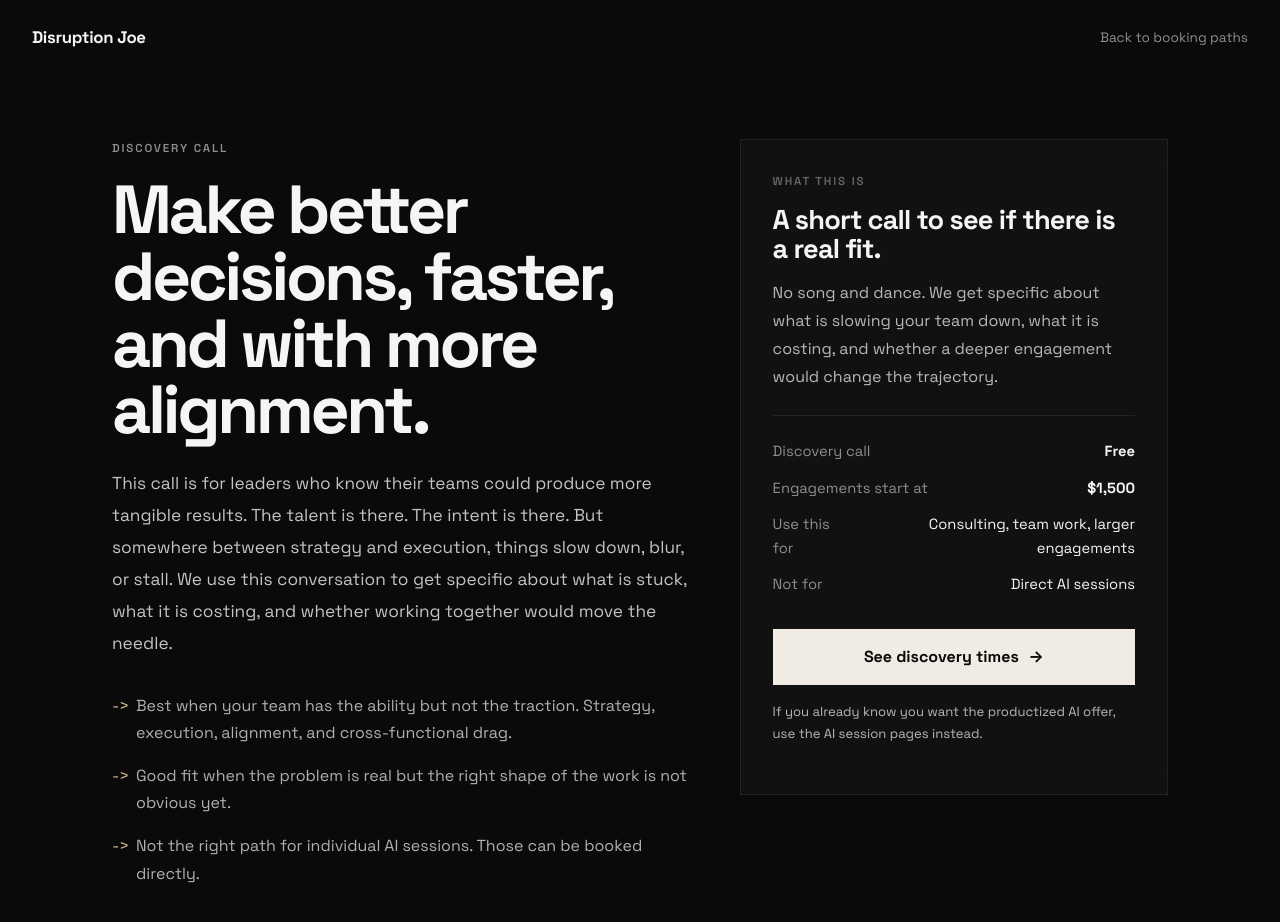
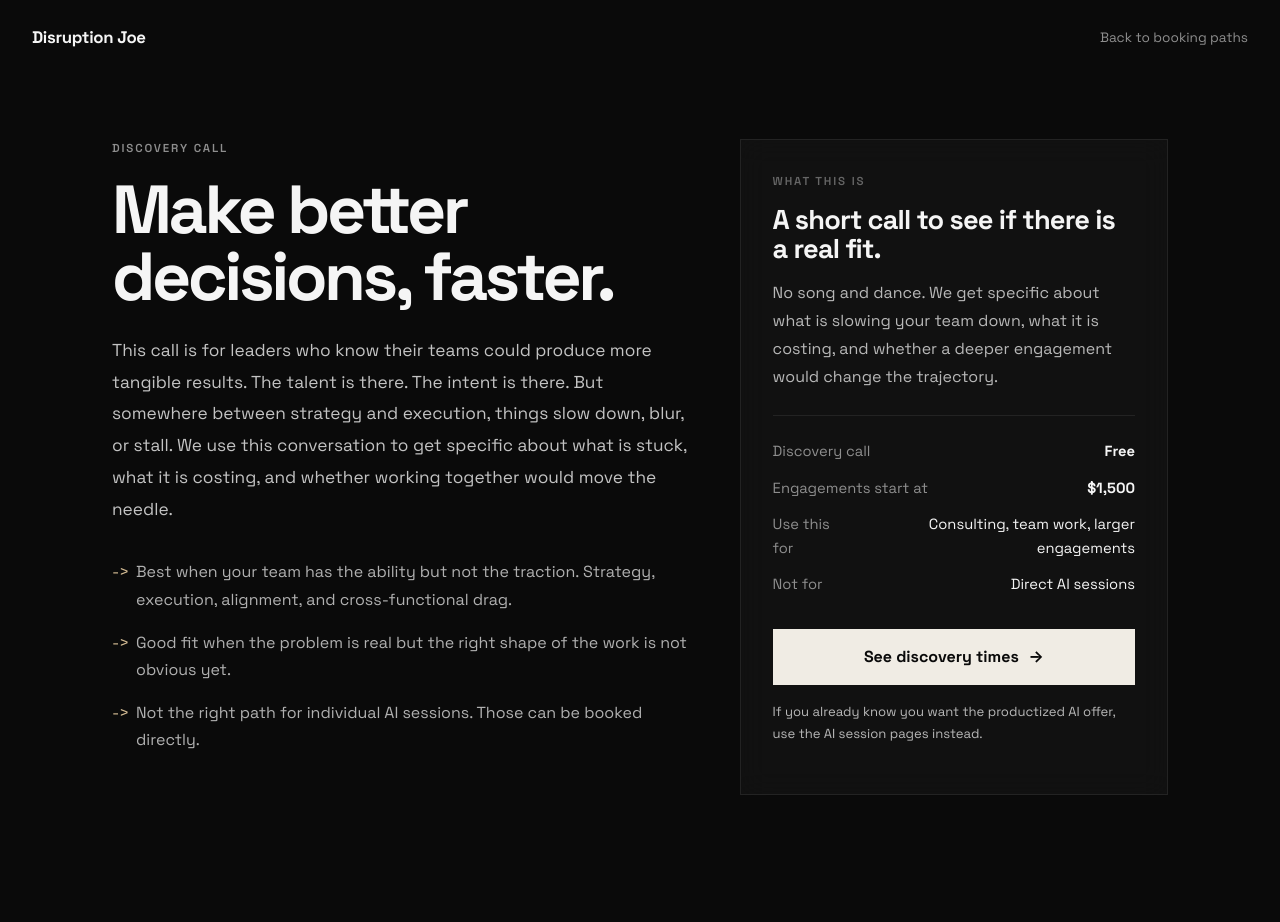
Before and after one commit to disruptionjoe/disruptionjoe.com, a plain HTML site: page discovery/index.html in a window 1280 px wide. After the commit the page ends 891 px from the top, so only its background shows below. Drawn offline with Linux system fonts and the light colour scheme.

Commit message:
Update index.html

```diff
--- a/discovery/index.html
+++ b/discovery/index.html
@@ -59,7 +59,7 @@
   <main>
     <section>
       <div class="eyebrow">Discovery Call</div>
-      <h1>Make better decisions, faster, and with more alignment.</h1>
+      <h1>Make better decisions, faster.</h1>
       <p class="lead">This call is for leaders who know their teams could produce more tangible results. The talent is there. The intent is there. But somewhere between strategy and execution, things slow down, blur, or stall. We use this conversation to get specific about what is stuck, what it is costing, and whether working together would move the needle.</p>
       <ul class="points">
         <li>Best when your team has the ability but not the traction. Strategy, execution, alignment, and cross-functional drag.</li>
```
